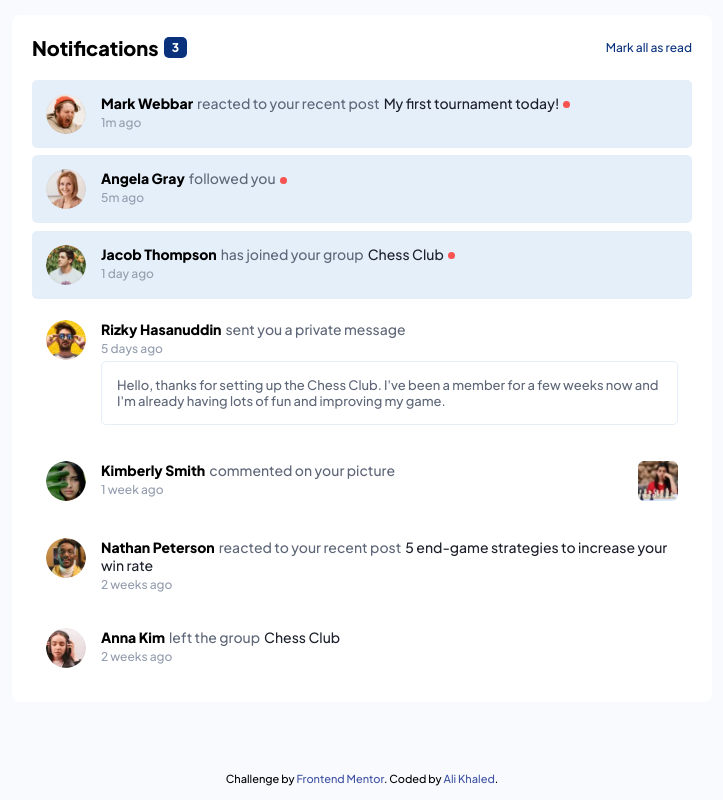
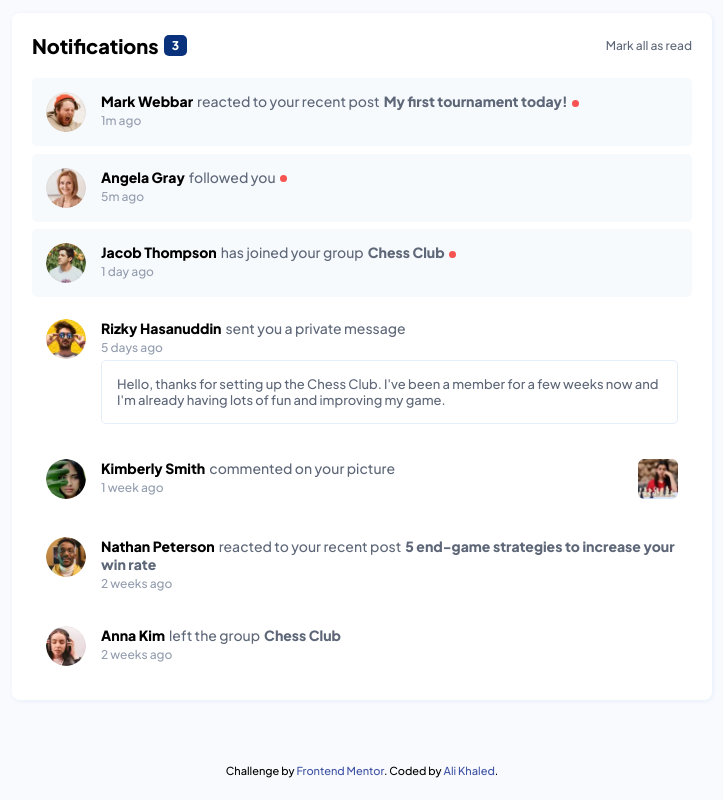
Before and after one commit to ALI-KHALED-13/Notifications-Page, a React (Create React App) app: page / in a window 1280 px wide. Shown: the whole page, without its empty margins (278-1001 px from the left). Built offline with nearby package versions, Linux system fonts and the light colour scheme.

Commit message:
design perfectioning

```diff
--- a/src/GlobalStyles.js
+++ b/src/GlobalStyles.js
@@ -19,6 +19,7 @@ export default createGlobalStyle`
     --Red: hsl(1, 90%, 64%);
     --Blue: hsl(219, 85%, 26%);
     --darkBlue: hsl(224, 21%, 14%);
+    --veryLightGrayishBlue: hsl(210, 60%, 98%);
     --lightGreyishBlue1: hsl(211, 68%, 94%);
     --lightGreyishBlue2: hsl(205, 33%, 90%);
     --greyishBlue: hsl(219, 14%, 63%);
@@ -36,6 +37,10 @@ export default createGlobalStyle`
     place-items: center;
     min-height: 100vh;
   }
-  .attribution { font-size: 1.1rem; text-align: center; }
+  .attribution {
+    font-size: 1.1rem;
+    text-align: center;
+    margin-bottom: 10px;
+  }
   .attribution a { color: hsl(228, 45%, 44%); }
 `;
--- a/src/components/NotificationCard/styled.js
+++ b/src/components/NotificationCard/styled.js
@@ -3,7 +3,7 @@ import styled, { css } from "styled-components";
 
 const StyledCard = styled.div`
   padding: 1.4rem;
-  background-color: ${({isRead})=> isRead? "initial": "var(--lightGreyishBlue1)" };
+  background-color: ${({isRead})=> isRead? "initial": "var(--veryLightGrayishBlue)" };
   border-radius: 5px;
   display: flex;
   gap: 1.5rem;
@@ -47,20 +47,23 @@ const StyledProfileLink = styled.a`
   }
 `;
 const StyledContentLink = styled.a`
-  font-weight: 500;
+  font-weight: 800;
   margin-left: 0.4rem;
 
   &:link, &:visited {
-    color: var(--darkBlue);
+    color: var(--darkGreyishBlue);
   }
   &:hover {
     color: var(--Blue);
-    font-weight: 800;
+
   }
 `;
 
 const StyledContentImage = styled(StyledAvatar)`
   border-radius: 5px;
+  &:hover {
+    outline: 3px solid var(--lightGreyishBlue1);
+  }
 `;
 
 const StyledContentMessage = styled.p`
@@ -70,7 +73,7 @@ const StyledContentMessage = styled.p`
   font-size: 1.3rem;
   color: var(--darkGreyishBlue);
   &:hover {
-    background-color: var(--lightGreyishBlue2);
+    background-color: var(--lightGreyishBlue1);
   }
 `;
 
--- a/src/components/NotificationsSkeleton/styled.js
+++ b/src/components/NotificationsSkeleton/styled.js
@@ -9,6 +9,7 @@ const StyledContainer = styled.section`
   display: flex;
   flex-direction: column;
   gap: 2rem;
+  box-shadow: 1px 1px 5px var(--lightGreyishBlue1);
   @media only screen and (min-width: 375px) {
     padding: 2rem;
     border-radius: 8px;
@@ -45,7 +46,10 @@ const StyledMarkAllButton = styled.button`
   font-size: 1.2rem;
   cursor: ${({active})=> active? "pointer" : "default"};
   background-color: transparent;
-  color: ${({active})=> active? "var(--Blue)" : "var(--darkGreyishBlue)"};
+  color: var(--darkGreyishBlue);
+  &:hover {
+    color: var(--Blue);
+  }
 `;
 
 const StyledNotificationsContainer = styled.div`
```
